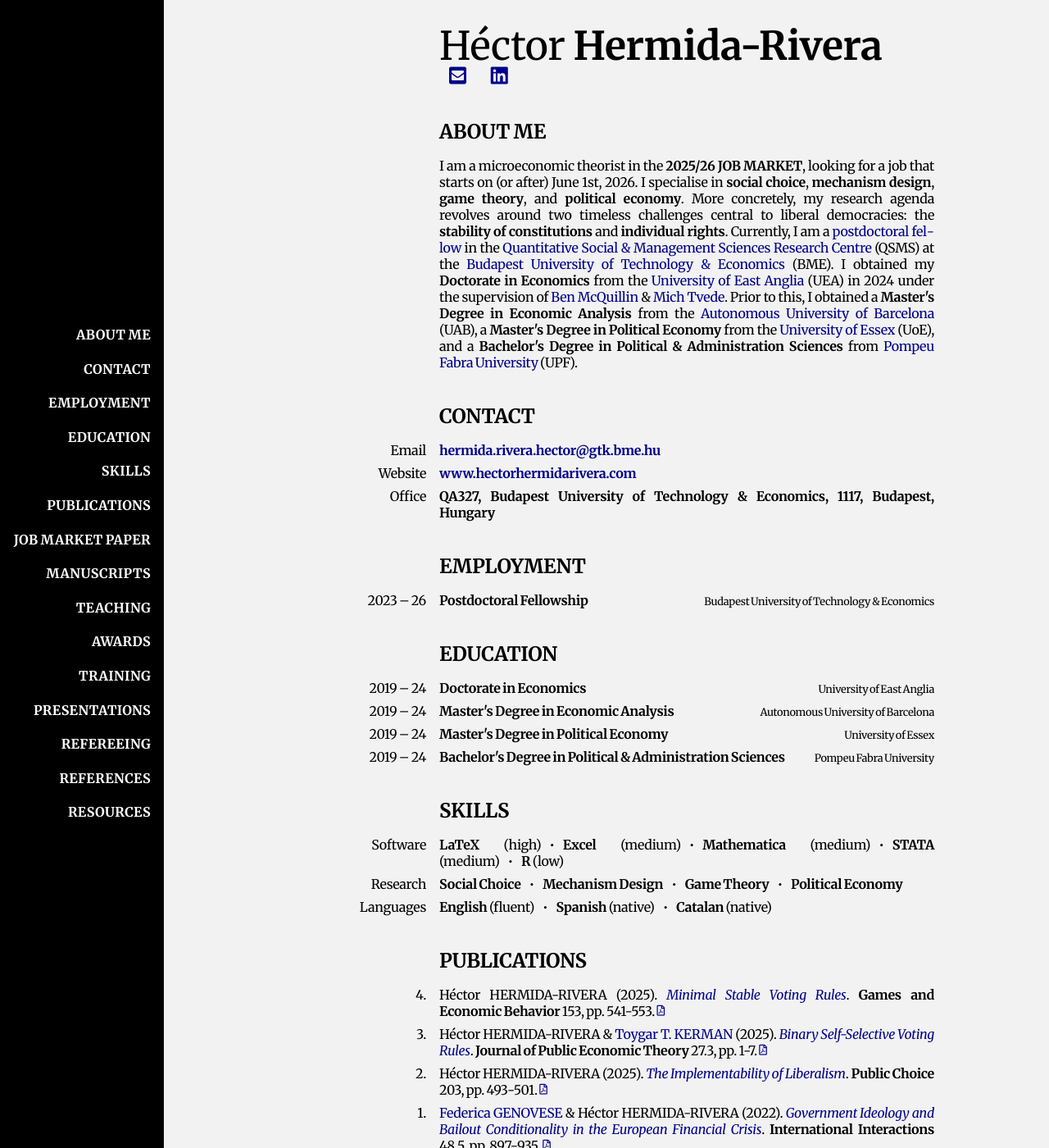
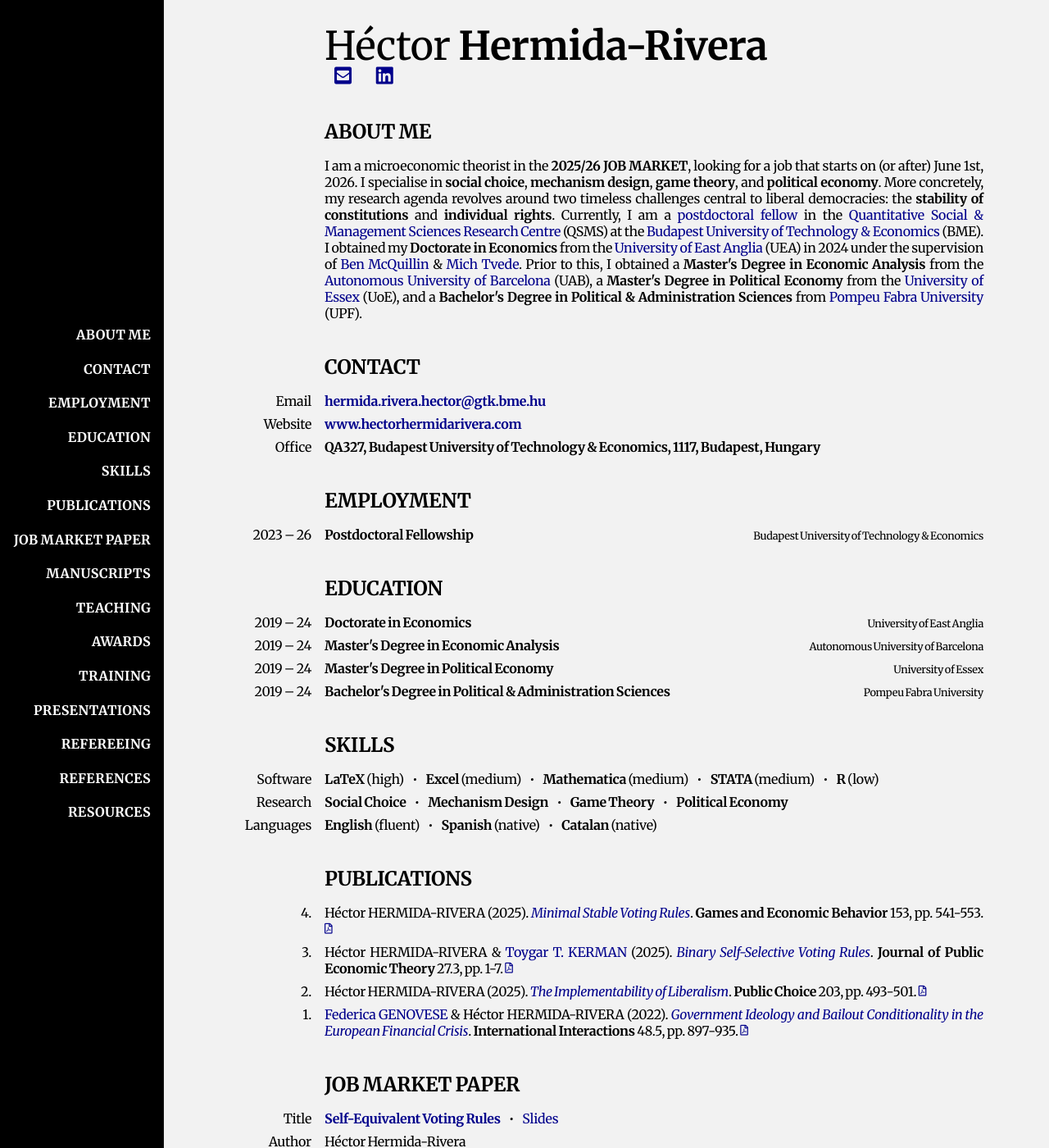
Before and after one commit to HectorHermidaRivera/hectorhermidarivera.github.io, a Jekyll site: the page built from index.md, in a window 1280 px wide and 1400 px high. Shown: the whole window at 82% size. Built offline with Jekyll 4.4.1, drawn with Linux system fonts in a browser that asks for light colours; a style sheet for code colours, icons or effects is not loaded.

Commit message:
Update style.css

```diff
--- a/assets/css/style.css
+++ b/assets/css/style.css
@@ -65,22 +65,11 @@ body {
   background-color: #f2f2f2;
 } */
 
-/*.content {
+.content {
   margin-left: 200px;
   margin-right: 200px;
   max-width: 1000px;
   width: calc(100% - 225px);
-  text-align: justify;
-  box-sizing: border-box;
-  font-size: 1em;
-  background-color: #f2f2f2;
-} */
-
-.content {
-  margin: 0 auto;                /* center content horizontally */
-  padding-left: 200px;           /* leave space for sidebar */
-  max-width: 1000px;             /* prevent content from being too wide */
-  width: 100%;                   /* take full width up to max-width */
   text-align: justify;
   box-sizing: border-box;
   font-size: 1em;
@@ -440,4 +429,13 @@ body {
     margin-left: 0 !important;
     padding-left: 1vw;
   }
+.content {
+    margin-left: 0 !important;
+    margin-right: 0 !important;
+    padding-left: 1vw;
+    padding-right: 1vw;      /* add a little breathing room on the right */
+    max-width: 100% !important;
+    width: auto !important;
+    box-sizing: border-box;
+  }
 }
```
